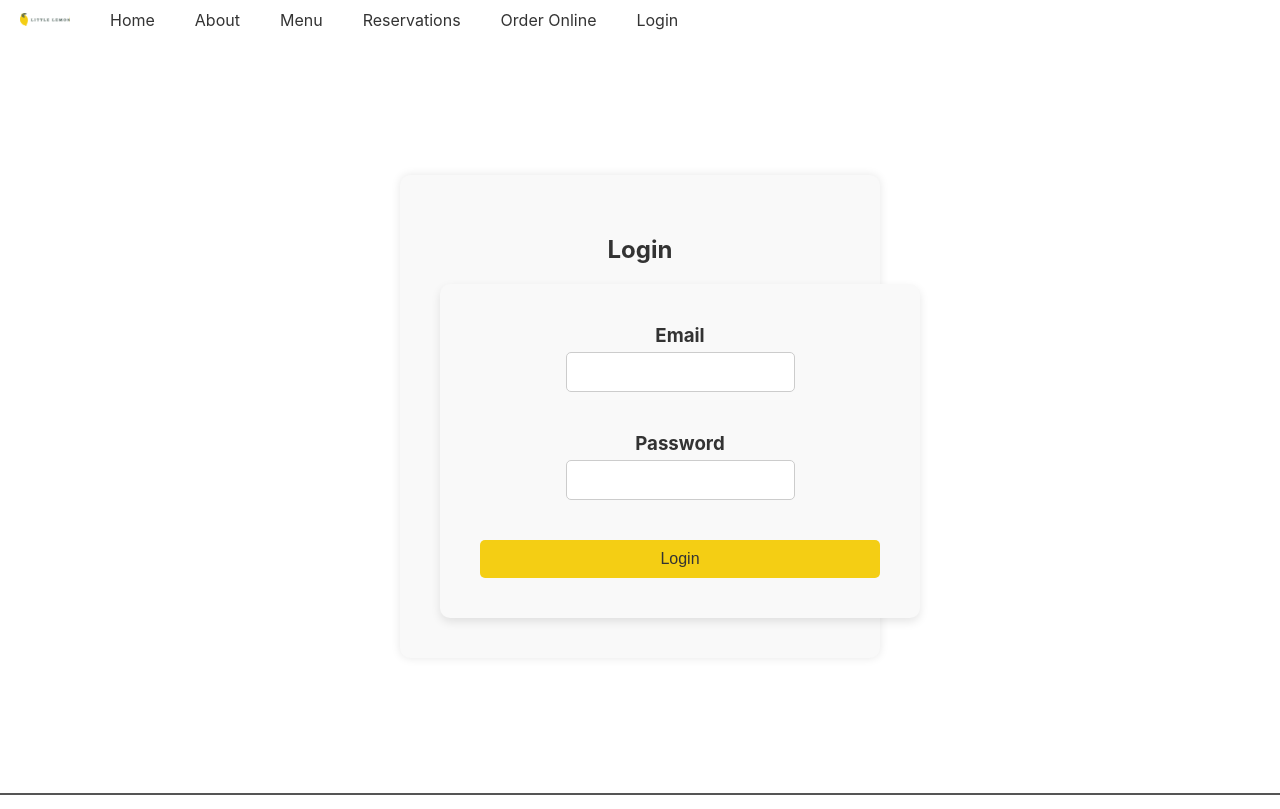
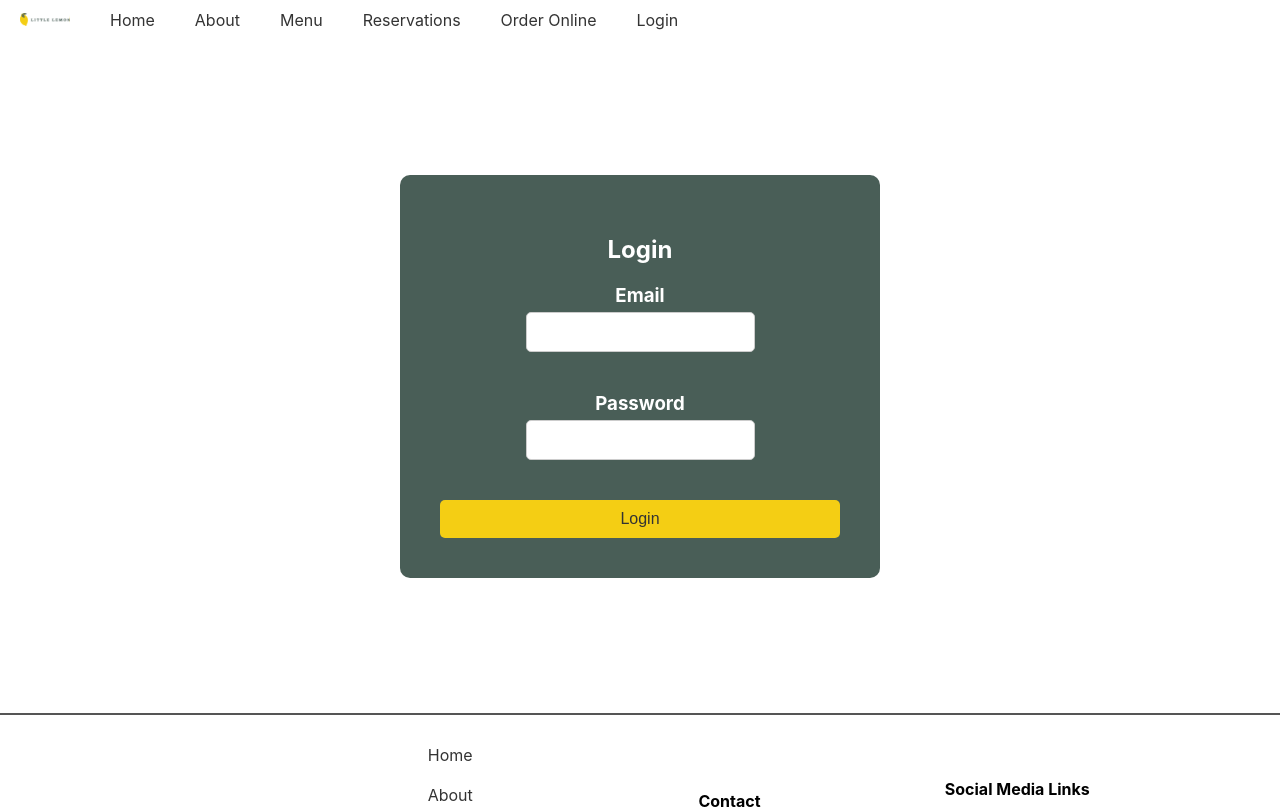
Before and after one commit to chadlaban/little-lemon-frontend, a React (Create React App) app: page /login in a window 1280 px wide. Shown: the top 809 px of the page. Built offline with nearby package versions, Linux system fonts and the light colour scheme.

Commit message:
Update: primary CSS and form CSS.

```diff
--- a/src/assets/css/login.css
+++ b/src/assets/css/login.css
@@ -1,12 +1,11 @@
 .login-form-container {
   display: flex;
   flex-direction: column;
+  align-items: center;
   max-width: 400px;
   margin: 135px auto;
   padding: 40px;
-  background-color: #f9f9f9;
   border-radius: 10px;
-  box-shadow: 0 0 10px rgba(0, 0, 0, 0.1);
 }
 
 h2 {
--- a/src/assets/css/reservationSlots.css
+++ b/src/assets/css/reservationSlots.css
@@ -39,9 +39,6 @@
 
 form {
   background-color: #f9f9f9;
-  padding: 40px;
-  border-radius: 10px;
-  box-shadow: 0px 4px 10px rgba(0, 0, 0, 0.1);
   width: 400px;
   display: flex;
   flex-direction: column;
--- a/src/assets/css/sections.css
+++ b/src/assets/css/sections.css
@@ -1,5 +1,31 @@
 .primary {
   background-color: #495e57;
+}
+
+.primary .custom-form {
+  padding: 40px;
+  border-radius: 10px;
+  box-shadow: 0px 4px 10px rgba(0, 0, 0, 0.1);
+}
+
+.primary h1 {
+  color: #fff !important;
+}
+
+.primary h2 {
+  color: #fff !important;
+}
+
+.primary h3 {
+  color: #fff !important;
+}
+
+.primary p {
+  color: #fff !important;
+}
+
+.primary .input-label {
+  color: #fff !important;
 }
 
 .main-grid-col {
--- a/src/pages/About.js
+++ b/src/pages/About.js
@@ -1,10 +1,16 @@
+import { useLocation } from "react-router-dom";
 import photo1 from "../assets/images/restaurant chef B.jpg";
 import photo2 from "../assets/images/Mario and Adrian b.jpg";
 
 function About() {
+  const location = useLocation();
+  const { pathname } = location;
+
   return (
-    <article className="main-grid-about">
-      <div style={{ color: "#333333" }}>
+    <article
+      className={`main-grid-about ${pathname === "/about" ? "primary" : ""}`}
+    >
+      <div>
         <h1>Little Lemon</h1>
         <h3>Chicago</h3>
         <article>
--- a/src/pages/Login.js
+++ b/src/pages/Login.js
@@ -1,4 +1,5 @@
 import React from "react";
+import { useLocation } from "react-router-dom";
 import { useFormik } from "formik";
 import * as Yup from "yup";
 import "../assets/css/login.css";
@@ -20,12 +21,27 @@ const Login = () => {
     },
   });
 
+  const location = useLocation();
+  const { pathname } = location;
+
   return (
-    <div className="login-form-container">
+    <div
+      className={`login-form-container ${
+        pathname === "/login" ? "primary" : ""
+      }`}
+    >
       <h2>Login</h2>
-      <form onSubmit={formik.handleSubmit}>
+      <form
+        onSubmit={formik.handleSubmit}
+        className={`${pathname === "/login" ? "primary" : ""}`}
+      >
         <div className="form-group">
-          <label htmlFor="email">Email</label>
+          <label
+            htmlFor="email"
+            className={`${pathname === "/login" ? "input-label" : ""}`}
+          >
+            Email
+          </label>
           <input
             id="email"
             name="email"
@@ -40,7 +56,12 @@ const Login = () => {
         </div>
 
         <div className="form-group">
-          <label htmlFor="password">Password</label>
+          <label
+            htmlFor="password"
+            className={`${pathname === "/login" ? "input-label" : ""}`}
+          >
+            Password
+          </label>
           <input
             id="password"
             name="password"
--- a/src/pages/Reservations.js
+++ b/src/pages/Reservations.js
@@ -1,4 +1,5 @@
 import React, { useState } from "react";
+import { useLocation } from "react-router-dom";
 import ReservationSlots from "../components/ReservationSlots";
 
 function Reservations() {
@@ -40,10 +41,18 @@ function Reservations() {
     setSelectedSlot("");
   };
 
+  const location = useLocation();
+  const { pathname } = location;
+
   return (
-    <div className="main-grid">
+    <div
+      className={`main-grid ${pathname === "/reservations" ? "primary" : ""}`}
+    >
       <h1>This is the Reservations</h1>
-      <form onSubmit={handleSubmit}>
+      <form
+        onSubmit={handleSubmit}
+        className={`${pathname === "/reservations" ? "custom-form" : ""}`}
+      >
         <label htmlFor="date">Choose date</label>
         <input
           type="date"
```
